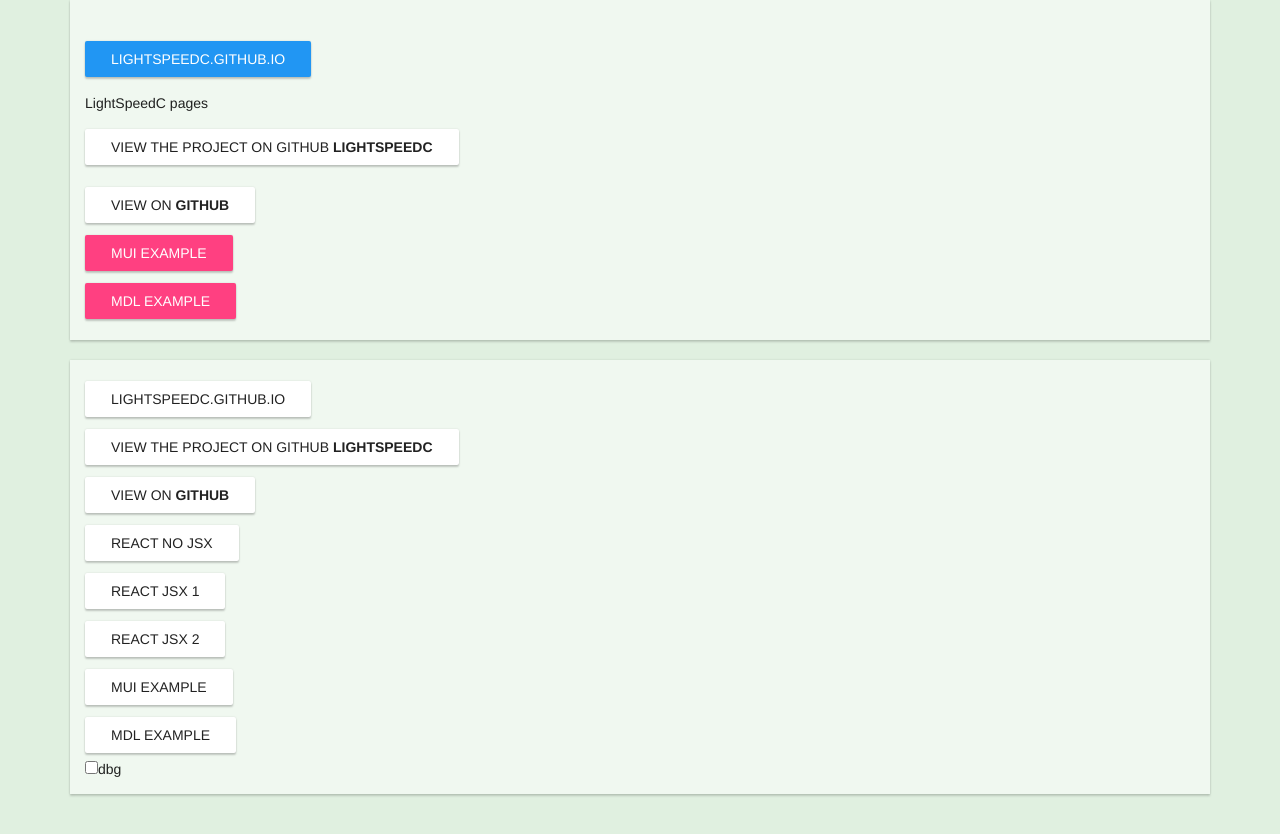
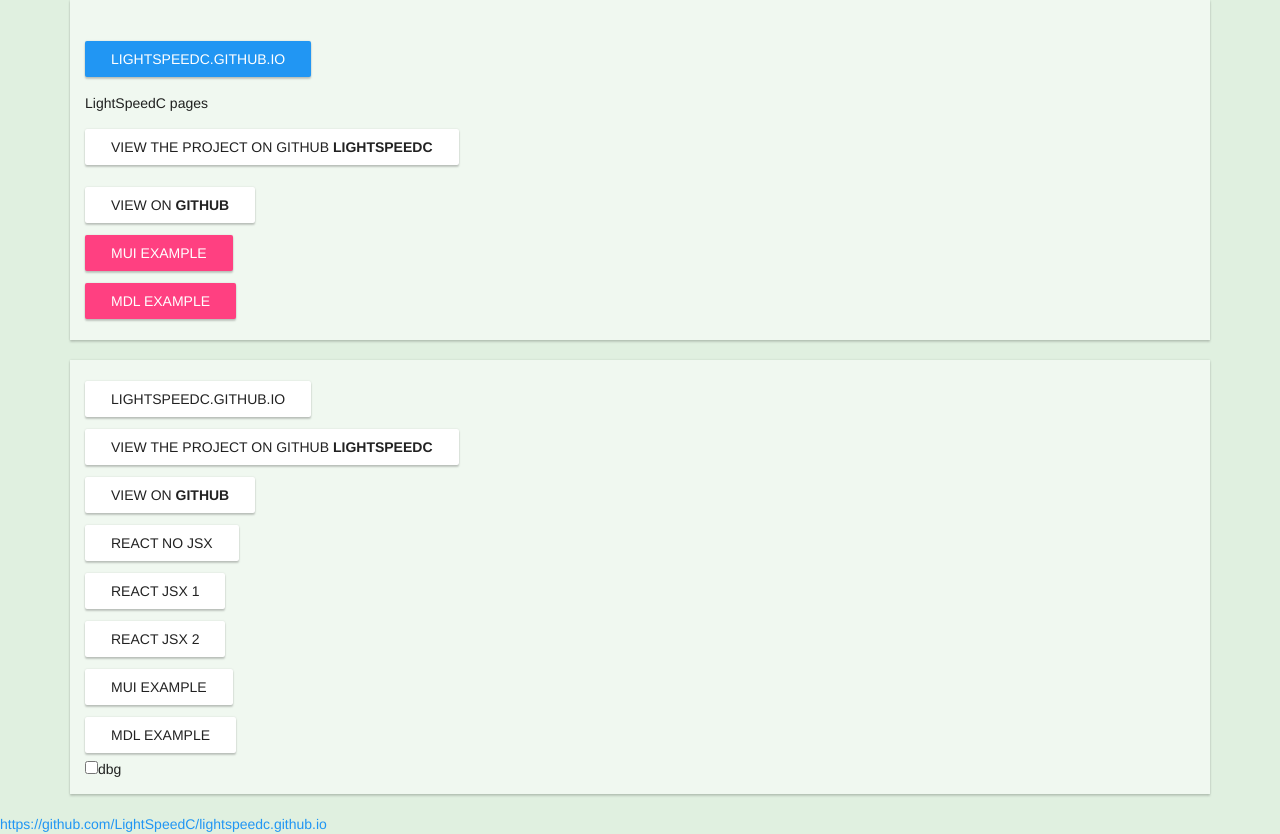
Before and after one commit to LightSpeedC/lightspeedc.github.com, a website: page index.html in a window 1280 px wide. Drawn offline with Linux system fonts and the light colour scheme.

Commit message:
[update] index.html

```diff
--- a/index.html
+++ b/index.html
@@ -40,6 +40,7 @@
 </div>
 <div id="$indexElement"></div>
 </div>
+<a href="https://github.com/LightSpeedC/lightspeedc.github.io">https://github.com/LightSpeedC/lightspeedc.github.io</a>
 </body>
 
 <script>var msie = false;</script>
```
